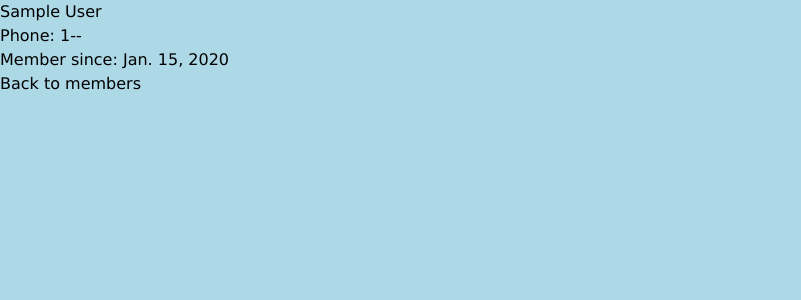
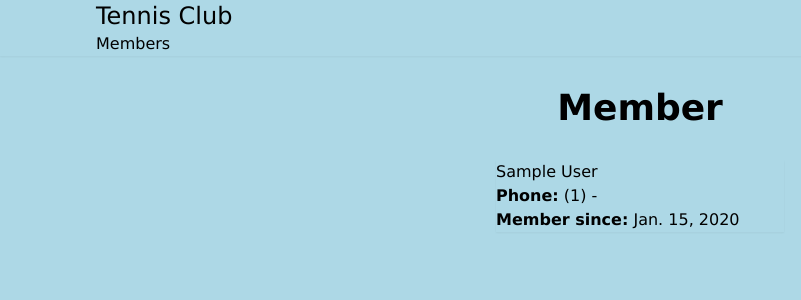
Before and after one commit to tail-devourer/learning-django, a Django app: a page that uses members/templates/member_details.html in a window 1280 px wide. Shown: the top 300 px of the page, without its empty margins (0-801 px from the left). Run offline with Django 5.2, Linux system fonts and the light colour scheme; tables that the repository leaves empty hold one stand-in row (values such as "Sample post"); some libraries are stand-ins or nearby versions.

Commit message:
Styled pages and tested the same without debug which required tailwind build command

```diff
--- a/members/templates/404.html
+++ b/members/templates/404.html
@@ -5,6 +5,8 @@
 {% endblock %}
 
 {% block content %}
-  <h1>Oops! The page you were looking for, couldn't be found.</h1>
-  <a href="/">Home</a>
+  <div class="flex justify-center items-center h-screen gap-3.5">
+    <div class="text-xl">404</div>
+    <div class="p-3.5 border-l border-base-400">Not Found</div>
+  </div>
 {% endblock %}
--- a/members/templates/home.html
+++ b/members/templates/home.html
@@ -5,6 +5,5 @@
 {% endblock %}
 
 {% block content %}
-  <h1>Tennis Club</h1>
-  <p>Checkout all our <a href="/members">members</a></p>
+  {% include "topbar.html" %}
 {% endblock %}
--- a/members/templates/member_details.html
+++ b/members/templates/member_details.html
@@ -5,11 +5,20 @@
 {% endblock %}
 
 {% block content %}
-  <h1>{{ member.first_name }} {{ member.last_name }}</h1>
-  <p>
-    {% load phone_filters %}
-    Phone: {{ member.phone|format_phone }}<br />
-    Member since: {{ member.joined_date }}
-  </p>
-  <p>Back to <a href="/members">members</a></p>
+  {% include "topbar.html" %}
+  <div class="flex flex-col items-center py-8 gap-y-8">
+    <div class="text-4xl font-semibold">Member</div>
+    <div class="card w-72 shadow-sm">
+      <div class="card-body">
+        <div class="card-title">
+          {{ member.first_name }} {{ member.last_name }}
+        </div>
+        <div>
+          {% load phone_filters %}
+          <span class="font-semibold">Phone:</span> {{ member.phone|format_phone }}<br />
+          <span class="font-semibold">Member since:</span> {{ member.joined_date }}
+        </div>
+      </div>
+    </div>
+  </div>
 {% endblock %}
--- /dev/null
+++ b/members/templates/topbar.html
@@ -0,0 +1,10 @@
+<div class="navbar shadow-sm px-8 lg:px-24">
+  <div class="flex-1">
+    <a href="/" class="btn btn-ghost text-2xl">Tennis Club</a>
+  </div>
+  <div class="flex-none">
+    <ul class="menu menu-horizontal">
+      <li><a href="/members">Members</a></li>
+    </ul>
+  </div>
+</div>
--- a/members/templatetags/phone_filters.py
+++ b/members/templatetags/phone_filters.py
@@ -5,4 +5,4 @@ register = template.Library()
 @register.filter
 def format_phone(value):
     digits = str(value)
-    return f'{digits[:3]}-{digits[3:6]}-{digits[6:]}'
+    return f'({digits[:3]}) {digits[3:6]}-{digits[6:]}'
--- a/members/views.py
+++ b/members/views.py
@@ -18,11 +18,15 @@ def list_members(request):
     return HttpResponse(template.render(context, request))
 
 def member_details(request, slug):
-    member = Member.objects.get(slug=slug)
-    template = loader.get_template('member_details.html')
+    try:
+        member = Member.objects.get(slug=slug)
+        template = loader.get_template('member_details.html')
 
-    context = {
-        'member': member,
-    }
+        context = {
+            'member': member,
+        }
 
-    return HttpResponse(template.render(context, request))
+        return HttpResponse(template.render(context, request))
+    except Member.DoesNotExist:
+        template = loader.get_template('404.html')
+        return HttpResponse(template.render())
```
Also changed, not shown: members/templates/list_members.html (+17 -11 lines), README.md.
